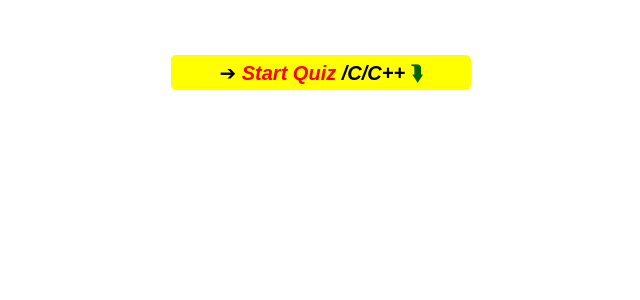
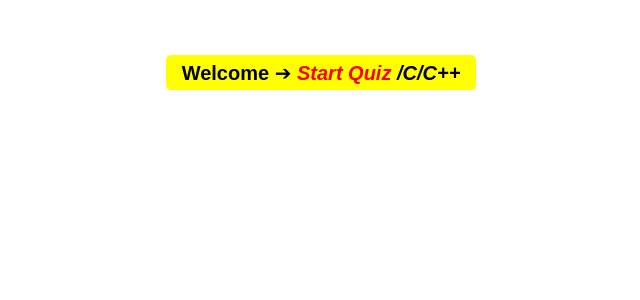
Before and after one commit to kishan80090/ans, a React (Create React App) app: page / in a window 1280 px wide. Shown: the top 300 px of the page, without its empty margins (219-859 px from the left). Built offline with nearby package versions, Linux system fonts and the light colour scheme.

Commit message:
project(update2)

```diff
--- a/src/component/Ques.js
+++ b/src/component/Ques.js
@@ -137,9 +137,9 @@ function Ques() {
         if (nextBtn) nextBtn.disabled = false;
     };
 
-    const tabl = () => {
+    const finalresult = () => {
 
-     let right=tabl();
+     let right=finalresult();
 
         correctanswer=question[que]["correct"];
 
@@ -154,7 +154,7 @@ function Ques() {
 
         <div className="col">
 
-            <button onClick={show} className="col2"><a className="color" >➔ </a><b><i>Start Quiz<a className="color" > /C/C++</a> </i> <a className="color1" >⮯</a></b></button>
+            <button onClick={show} className="col2"><a className="color" ><b>Welcome</b> ➔ </a><b><i>Start Quiz<a className="color" > /C/C++</a> </i></b></button>
 
             {question.length > 0 &&
 
@@ -164,7 +164,7 @@ function Ques() {
 
                     <h3 className="ans">✯ Question: {question[que]["question"]}</h3>
 
-                    <h4 className="score">✔ Your Score: {score}/{question.length}</h4>
+                    <h4 className="score">🏆🎯 Your Score: {score}/{question.length}</h4>
 
                     <p>
                         <label><input type='radio' name="r" value="a" id="a"/>
@@ -197,7 +197,7 @@ function Ques() {
                         <img src={question[que]["image"]} alt={`Question ${que + 1}`} className="im"/>
                     )}
 
-{/*************************Animation******************************************* */}
+{/************************* Animation ******************************************* */}
 {showFirework && (
          <div className="firework-container">
            {[...Array(20)].map((_, i) => (
--- a/src/component/Quesdesign.css
+++ b/src/component/Quesdesign.css
@@ -1,6 +1,6 @@
 .col2 {
     height: 35px;
-    width: 300px;
+    width: 310px;
     color:red;
     margin-right: 200px;
     font-size: 20px;
@@ -26,8 +26,8 @@
     margin-top: -15px;
 }
 .col1:hover{
-  background-color: #4d80b6;
-  color: red;
+  background-color: rgb(122, 122, 36);
+  color: white;
 }
 .col {
     margin-top: 55px;
@@ -92,7 +92,7 @@
   display: inline-block;
   font-size: 20px;
   font-weight: bold;
-  color: blue;
+  color: black;
   text-decoration: none;
   margin-top: 50px;
   animation: floatLeftRight 3s infinite ease-in-out;
@@ -106,7 +106,6 @@
 }
 
 .linkedin-name:hover {
-  color: #005983;
   text-decoration: underline;
 }
 
@@ -114,7 +113,7 @@
   display: inline-block;
   font-size: 20px;
   font-weight: bold;
-  color: red;
+  color: #005983;
   text-decoration: none;
   margin-top: 10px;
   animation: floatLeftRight 3s infinite ease-in-out;
@@ -128,8 +127,7 @@
 }
 
 .linkedin-name1:hover {
-  color: #005983;
-  text-decoration: underline;
+  text-decoration:underline;
 }
 /********  Animetion   *******/
 
@@ -171,6 +169,3 @@
 .color{
   color: black;
 }
-.color1{
-  color: darkgreen;
-}
```
